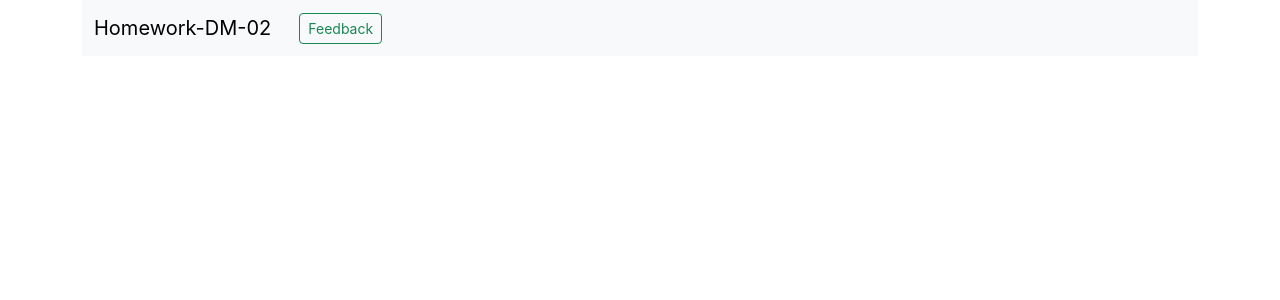
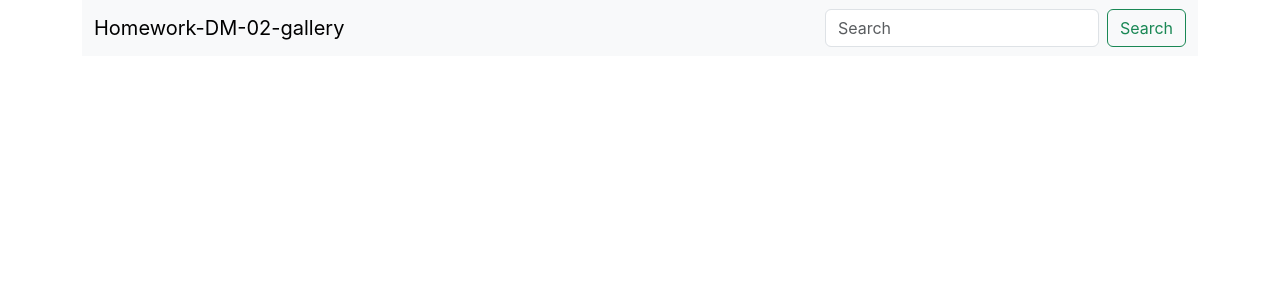
Before and after one commit to DimaMarkow/reactDM02galery-2023, a React (Create React App) app: page / in a window 1280 px wide. Shown: the top 300 px of the page. Built offline with nearby package versions, Linux system fonts and the light colour scheme.

Commit message:
https-request

```diff
--- a/package.json
+++ b/package.json
@@ -7,6 +7,7 @@
     "@testing-library/jest-dom": "^5.16.3",
     "@testing-library/react": "^12.1.4",
     "@testing-library/user-event": "^13.5.0",
+    "axios": "^1.5.0",
     "prop-types": "^15.8.1",
     "react": "^18.1.0",
     "react-dom": "^18.1.0",
--- a/src/components/App.jsx
+++ b/src/components/App.jsx
@@ -2,10 +2,22 @@ import { Component } from 'react';
 import { ToastContainer } from 'react-toastify';
 
 import Header from 'components/Header/Header';
+import ContentInfo from './ContentInfo/ContentInfo';
+
+const INITIAL_STATE = {
+  pictures: [],
+  filter: '',
+  showFeedback: false,
+};
 
 class App extends Component {
   state = {
-    showFeedback: false,
+    ...INITIAL_STATE,
+  };
+
+  onFilterChange = filterText => {
+    console.log(filterText);
+    this.setState({ filter: filterText });
   };
 
   // showFeedback = () => {
@@ -16,7 +28,11 @@ class App extends Component {
     return (
       <>
         <div className="container">
-          <Header showFeedback={this.showFeedback} />
+          <Header
+            filterText={this.state.filter}
+            onFilterChange={this.onFilterChange}
+          />
+          <ContentInfo searchText={this.state.filter} />
           {/* {this.state.showFeedback && <Feedback />} */}
         </div>
         <ToastContainer
--- /dev/null
+++ b/src/components/ContentInfo/ContentInfo.jsx
@@ -0,0 +1,69 @@
+import { Component } from 'react';
+import getPictures from 'services/getPictures';
+import ErrorCard from '../ErrorCard/ErrorCard';
+
+const STATUS = {
+  IDLE: 'idle',
+  PENDING: 'pending',
+  REJECTED: 'rejected',
+  RESOLVED: 'resolved',
+};
+
+class ContentInfo extends Component {
+  state = {
+    images: [],
+    error: '',
+    status: STATUS.IDLE,
+  };
+  async componentDidUpdate(prevProps, prevState) {
+    if (prevProps.searchText !== this.props.searchText) {
+      this.setState({ status: STATUS.PENDING });
+      try {
+        const newImages = await getPictures(this.props.searchText);
+        console.log(newImages);
+        this.setState(prevstate => ({
+          images: [...prevstate.images, ...newImages],
+          status: STATUS.RESOLVED,
+        }));
+      } catch (error) {
+        this.setState({ error, status: STATUS.REJECTED });
+      }
+      //  --------------------------------------------------
+      //   getPictures(this.props.searchText)
+      //     .then(response => response.json())
+      //     .then(data => {
+      //       if (data.status === 'ok')
+      //         this.setState(prevstate => ({
+      //           images: [...prevstate.images, data.hits],
+      //           status: STATUS.RESOLVED,
+      //         }));
+      //       else return Promise.reject(data.message);
+      //     })
+      //     .catch(error => {
+      //       this.setState({ error, status: STATUS.REJECTED });
+      //     });
+    }
+  }
+  render() {
+    const { images, error } = this.state;
+    if (this.state.status === STATUS.PENDING)
+      return (
+        <div className="spinner-border" role="status">
+          <span className="visually-hidden">Loading...</span>
+        </div>
+      );
+    else if (this.state.status === STATUS.RESOLVED)
+      return (
+        <ul>
+          {/* {news.map(el => {
+            return <li key={el.url}>{el.title}</li>;
+          })} */}
+          <button>Load more...</button>
+        </ul>
+      );
+    else if (this.state.status === STATUS.REJECTED)
+      return <ErrorCard>{error.response.data}</ErrorCard>;
+  }
+}
+
+export default ContentInfo;
--- /dev/null
+++ b/src/components/ErrorCard/ErrorCard.jsx
@@ -0,0 +1,14 @@
+import React from 'react';
+
+const ErrorCard = ({ children }) => {
+  return (
+    <div className="card bg-danger">
+      <div className="card-body">
+        <h5 className="card-title">Error</h5>
+        <p className="card-text">{children}</p>
+      </div>
+    </div>
+  );
+};
+
+export default ErrorCard;
--- a/src/components/Header/Header.jsx
+++ b/src/components/Header/Header.jsx
@@ -1,36 +1,50 @@
 import { Component } from 'react';
 import PropTypes from 'prop-types';
 
+const INITIAL_STATE = {
+  filter: '',
+};
 class Header extends Component {
+  state = {
+    ...INITIAL_STATE,
+  };
+
+  handleChange = ({ target }) => {
+    this.setState({
+      [target.name]: target.value,
+    });
+  };
+
+  handleSubmit = e => {
+    e.preventDefault();
+    this.props.onFilterChange(this.state.filter);
+    this.setState({
+      ...INITIAL_STATE,
+    });
+  };
+
   render() {
     return (
       <nav className="navbar navbar-expand-lg bg-body-tertiary">
         <div className="container-fluid">
           <a className="navbar-brand" href="https://www.google.com/">
-            Homework-DM-02
+            Homework-DM-02-gallery
           </a>
-          <button
-            className="navbar-toggler"
-            type="button"
-            data-bs-toggle="collapse"
-            data-bs-target="#navbarSupportedContent"
-            aria-controls="navbarSupportedContent"
-            aria-expanded="false"
-            aria-label="Toggle navigation"
-          >
-            <span className="navbar-toggler-icon"></span>
-          </button>
-          <div className="collapse navbar-collapse" id="navbarSupportedContent">
-            <form className="container-fluid justify-content-start">
-              <button
-                className="btn btn-sm btn-outline-success me-2"
-                type="button"
-                onClick={this.props.showFeedback}
-              >
-                Feedback
-              </button>
-            </form>
-          </div>
+
+          <form className="d-flex" role="search" onSubmit={this.handleSubmit}>
+            <input
+              className="form-control me-2"
+              type="search"
+              name="filter"
+              placeholder="Search"
+              aria-label="Search"
+              value={this.state.filter}
+              onChange={this.handleChange}
+            />
+            <button className="btn btn-outline-success" type="submit">
+              Search
+            </button>
+          </form>
         </div>
       </nav>
     );
--- /dev/null
+++ b/src/services/getPictures.jsx
@@ -0,0 +1,26 @@
+//pixabay.com/api/?q=cat&page=1&key=your_key&image_type=photo&orientation=horizontal&per_page=12
+
+import axios from 'axios';
+
+const BASE_URL = 'https://pixabay.com/api';
+const API_KEY = '31955836-4f23a30b6c1dc45c2c659779e';
+
+export const getPictures = async searchText => {
+  const response = await axios.get(
+    `${BASE_URL}/?q=${searchText}&key=${API_KEY}&image_type=photo&orientation=horizontal&per_page=12`
+  );
+  return response.data.hits;
+};
+
+export default getPictures;
+
+// const BASE_URL = 'https://pixabay.com/api';
+// const API_KEY = '31955836-4f23a30b6c1dc45c2c659779e';
+
+// const getPictures = searchText => {
+//   return fetch(
+//     `${BASE_URL}/?q=${searchText}&key=${API_KEY}&image_type=photo&orientation=horizontal&per_page=12`
+//   );
+// };
+
+// export default getPictures;
```
Also changed, not shown: src/components/Filter/Filter.jsx (added, +38 -0 lines), src/components/imageFinder.module.css (added, +36 -0 lines), 1 other file (tests, documents, lock files or other folders).
